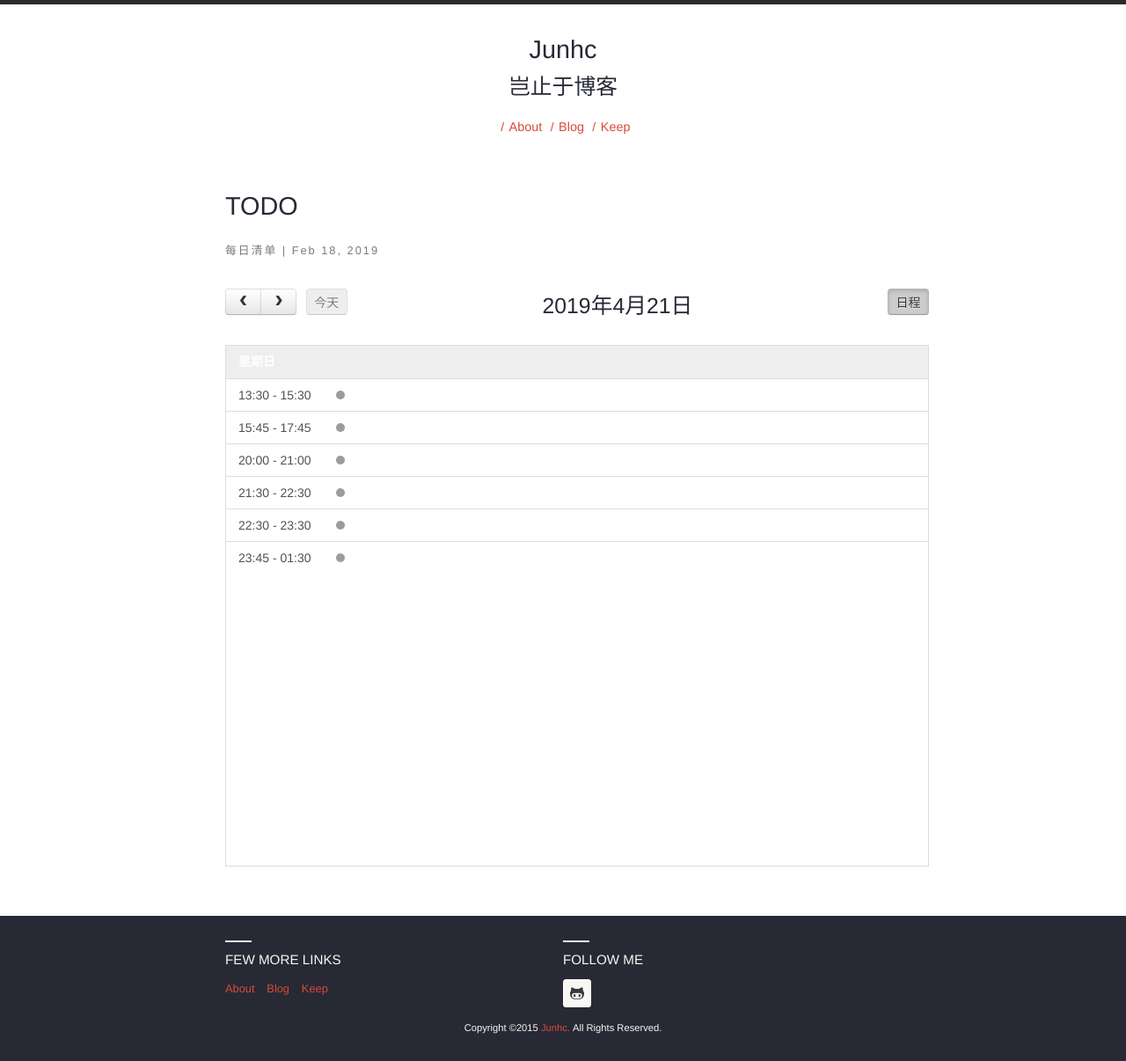
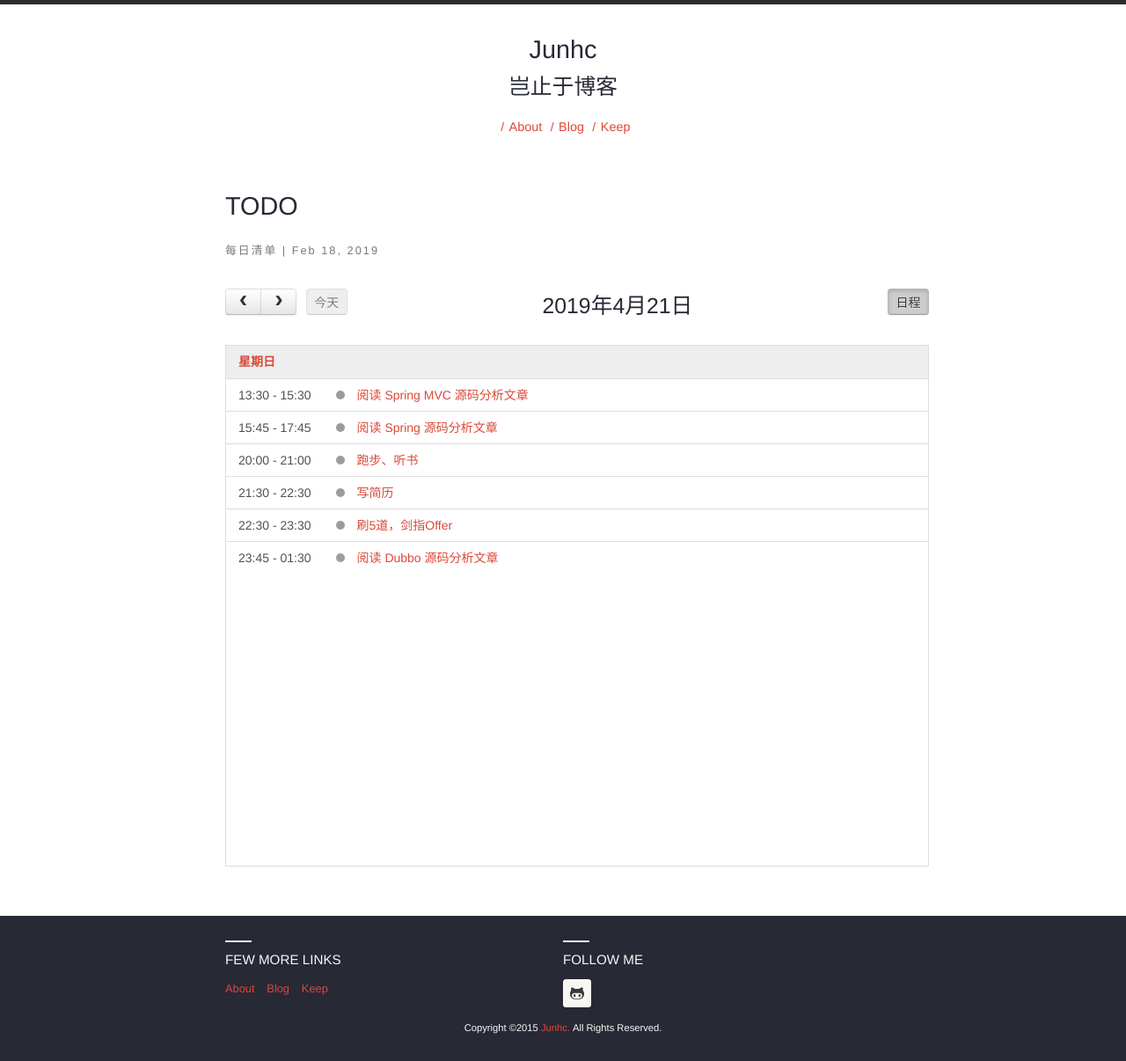
Before and after one commit to junhc/junhc.github.io, a Jekyll site: the page built from 清单.html, in a window 1280 px wide. Shown: the whole page at 88% size. Built offline with Jekyll 4.4.1, drawn with Linux system fonts in a browser that asks for light colours; Markdown is read by kramdown in place of the engine named in the settings.

Commit message:
Update 清单.html

```diff
--- a/清单.html
+++ b/清单.html
@@ -24,18 +24,6 @@ permalink: todo
         border-top:none!important;
         background-color:inherit!important;
       }
-      #calendar a {
-        color:#fff!important;
-      }
-      #calendar a:hover {
-        border-bottom-color: inherit!important;
-      }
-			#calendar a.fc-more {
-        color:#000!important;
-      }
-			#calendar a.fc-more:hover {
-				text-decoration: none!important;
-			}
       </style>
       <script src='/assets/js/fullcalendar/moment.min.js'></script>
       <script src='/assets/js/fullcalendar/fullcalendar.min.js'></script>
```
